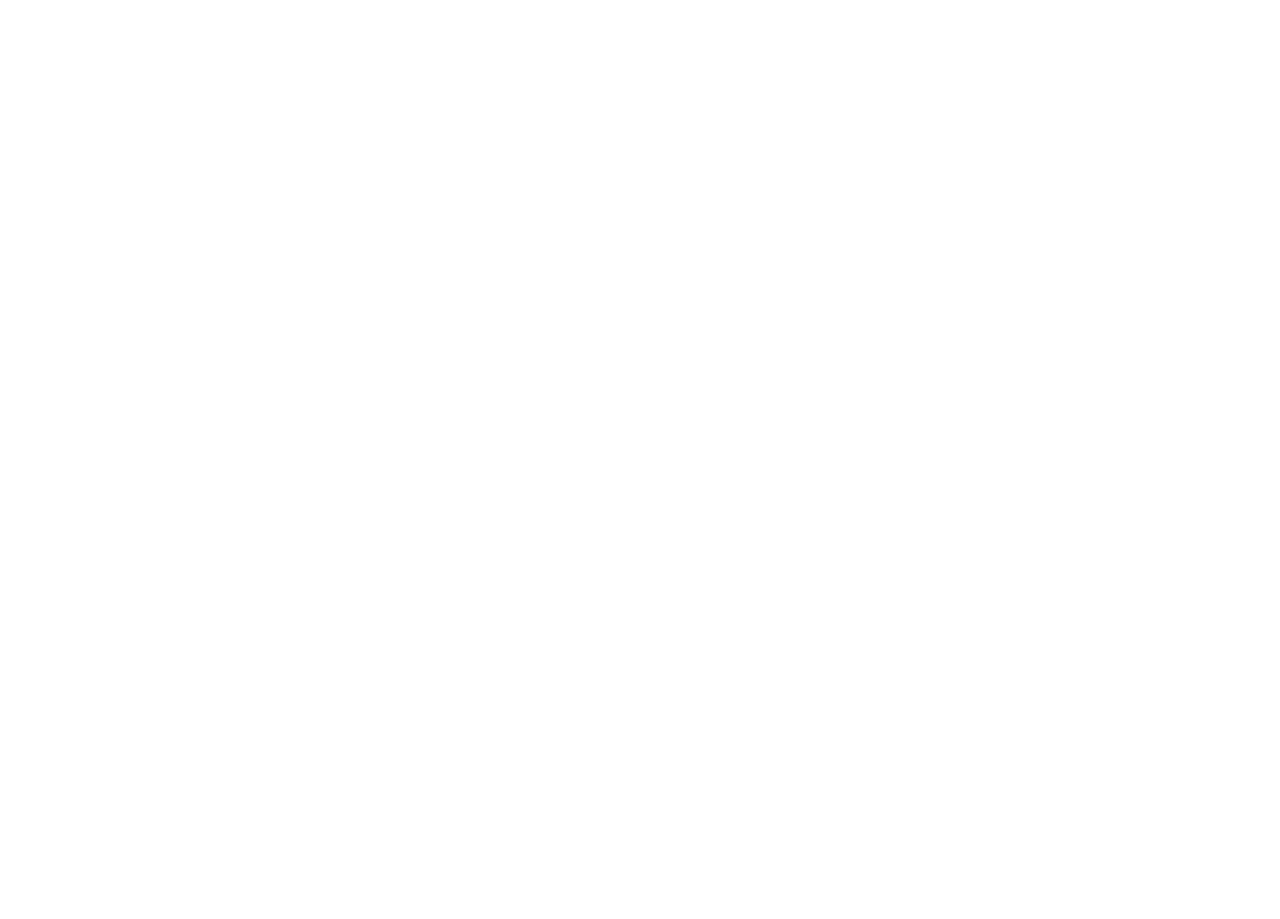
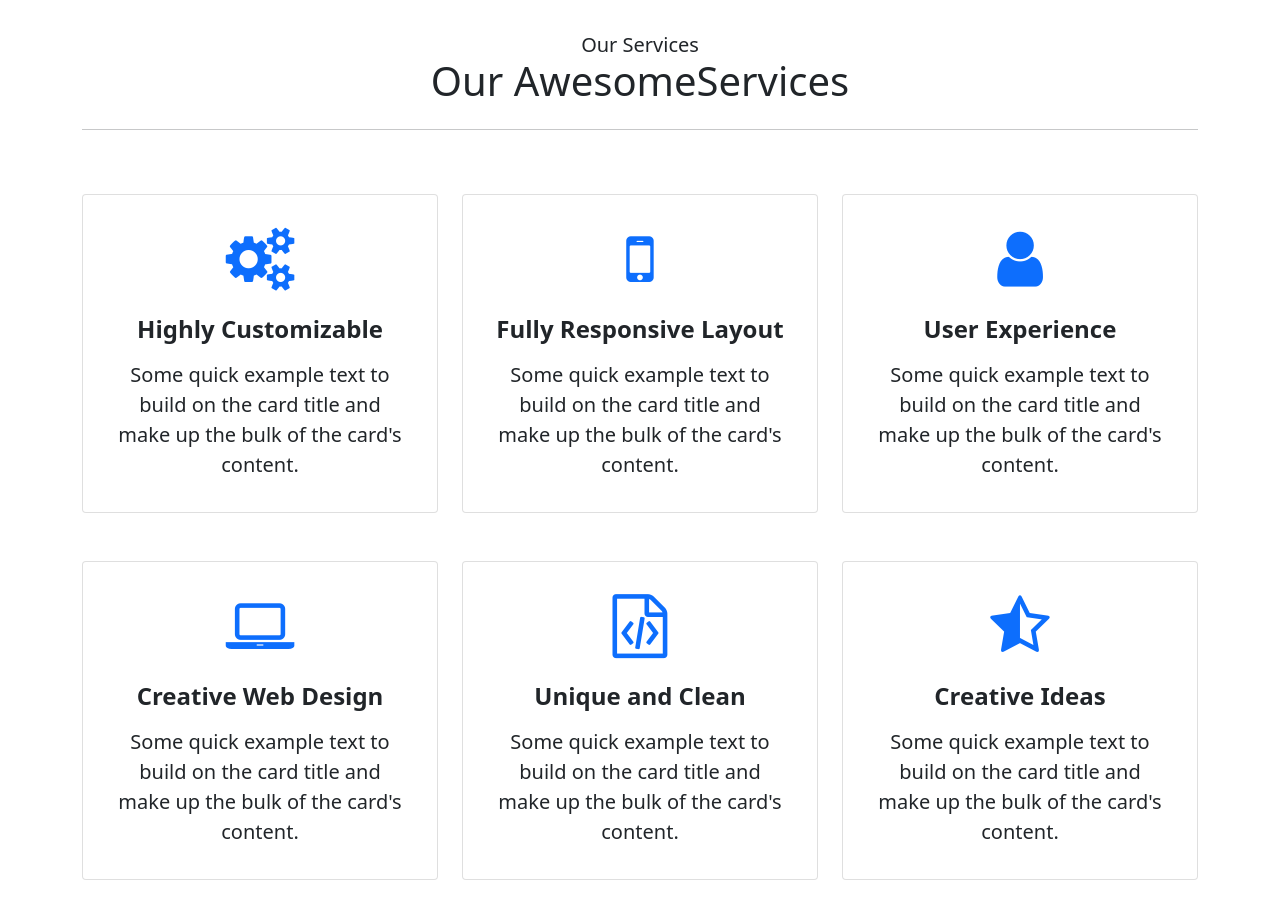
Before and after one commit to MeryAmun/mern-2021, a React (Create React App) app: page / in a window 1280 px wide. Shown: the part 1180-2099 px from the top of the page. Before the commit the page ends 1165 px from the top, so only its background shows below. Built offline with nearby package versions, Linux system fonts and the light colour scheme.

Commit message:
services

```diff
--- a/src/App.css
+++ b/src/App.css
@@ -8,3 +8,11 @@
   );
   min-height: 500px;
 }
+
+.card {
+  transition: all 0.5s ease;
+}
+.card:hover {
+  cursor: pointer;
+  box-shadow: 0 0.5rem 1rem rgba(0, 0, 0, 0.15);
+}
--- a/src/App.js
+++ b/src/App.js
@@ -4,6 +4,7 @@
 import Home from './components/Home'
 import Navbar from './components/Navbar'
 import React from 'react'
+import Services from './components/Services'
 
 function App() {
   return (
@@ -11,6 +12,7 @@
       <Navbar />
       <Home />
       <About />
+      <Services />
     </>
   )
 }
--- /dev/null
+++ b/src/components/Services.jsx
@@ -0,0 +1,103 @@
+import React from 'react'
+
+export default function Services() {
+  return (
+    <div>
+      <section id='services'>
+        <div className='container my-5 py-5'>
+          <div className='row'>
+            <div className='col-12'>
+              <h3 className='fs-5 text-center mb-0'>Our Services</h3>
+              <h1 className='display-6 text-center mb-4'>
+                Our <b>Awesome</b>Services
+              </h1>
+              <hr className='w25 max-auto' />
+            </div>
+          </div>
+          <div className='row mt-5'>
+            <div className='col-md-4'>
+              <div class='card p-3'>
+                <div class='card-body text-center'>
+                  <i className='fa fa-cogs fa-4x mb-4 text-primary'></i>
+                  <h5 class='card-title mb-3 fs-4 fw-bold'>
+                    Highly Customizable
+                  </h5>
+                  <p class='card-text lead'>
+                    Some quick example text to build on the card title and make
+                    up the bulk of the card's content.
+                  </p>
+                </div>
+              </div>
+            </div>
+            <div className='col-md-4'>
+              <div class='card p-3'>
+                <div class='card-body text-center'>
+                  <i className='fa fa-mobile fa-4x mb-4 text-primary'></i>
+                  <h5 class='card-title mb-3 fs-4 fw-bold'>
+                    Fully Responsive Layout
+                  </h5>
+                  <p class='card-text lead'>
+                    Some quick example text to build on the card title and make
+                    up the bulk of the card's content.
+                  </p>
+                </div>
+              </div>
+            </div>
+            <div className='col-md-4'>
+              <div class='card p-3'>
+                <div class='card-body text-center'>
+                  <i className='fa fa-user fa-4x mb-4 text-primary'></i>
+                  <h5 class='card-title mb-3 fs-4 fw-bold'>User Experience</h5>
+                  <p class='card-text lead'>
+                    Some quick example text to build on the card title and make
+                    up the bulk of the card's content.
+                  </p>
+                </div>
+              </div>
+            </div>
+          </div>
+          <div className='row mt-5'>
+            <div className='col-md-4'>
+              <div class='card p-3'>
+                <div class='card-body text-center'>
+                  <i className='fa fa-laptop fa-4x mb-4 text-primary'></i>
+                  <h5 class='card-title mb-3 fs-4 fw-bold'>
+                    Creative Web Design
+                  </h5>
+                  <p class='card-text lead'>
+                    Some quick example text to build on the card title and make
+                    up the bulk of the card's content.
+                  </p>
+                </div>
+              </div>
+            </div>
+            <div className='col-md-4'>
+              <div class='card p-3'>
+                <div class='card-body text-center'>
+                  <i className='fa fa-file-code-o fa-4x mb-4 text-primary'></i>
+                  <h5 class='card-title mb-3 fs-4 fw-bold'>Unique and Clean</h5>
+                  <p class='card-text lead'>
+                    Some quick example text to build on the card title and make
+                    up the bulk of the card's content.
+                  </p>
+                </div>
+              </div>
+            </div>
+            <div className='col-md-4'>
+              <div class='card p-3'>
+                <div class='card-body text-center'>
+                  <i className='fa fa-star-half-o fa-4x mb-4 text-primary'></i>
+                  <h5 class='card-title mb-3 fs-4 fw-bold'>Creative Ideas</h5>
+                  <p class='card-text lead'>
+                    Some quick example text to build on the card title and make
+                    up the bulk of the card's content.
+                  </p>
+                </div>
+              </div>
+            </div>
+          </div>
+        </div>
+      </section>
+    </div>
+  )
+}
```
